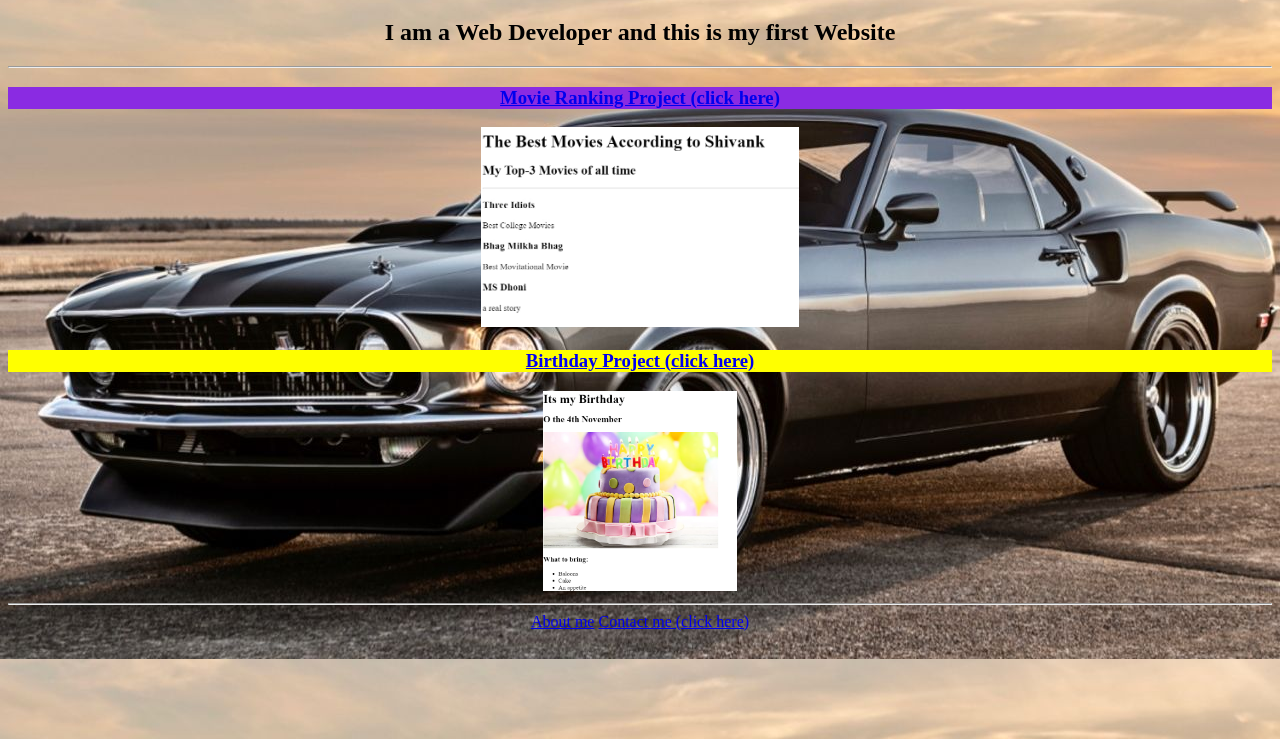
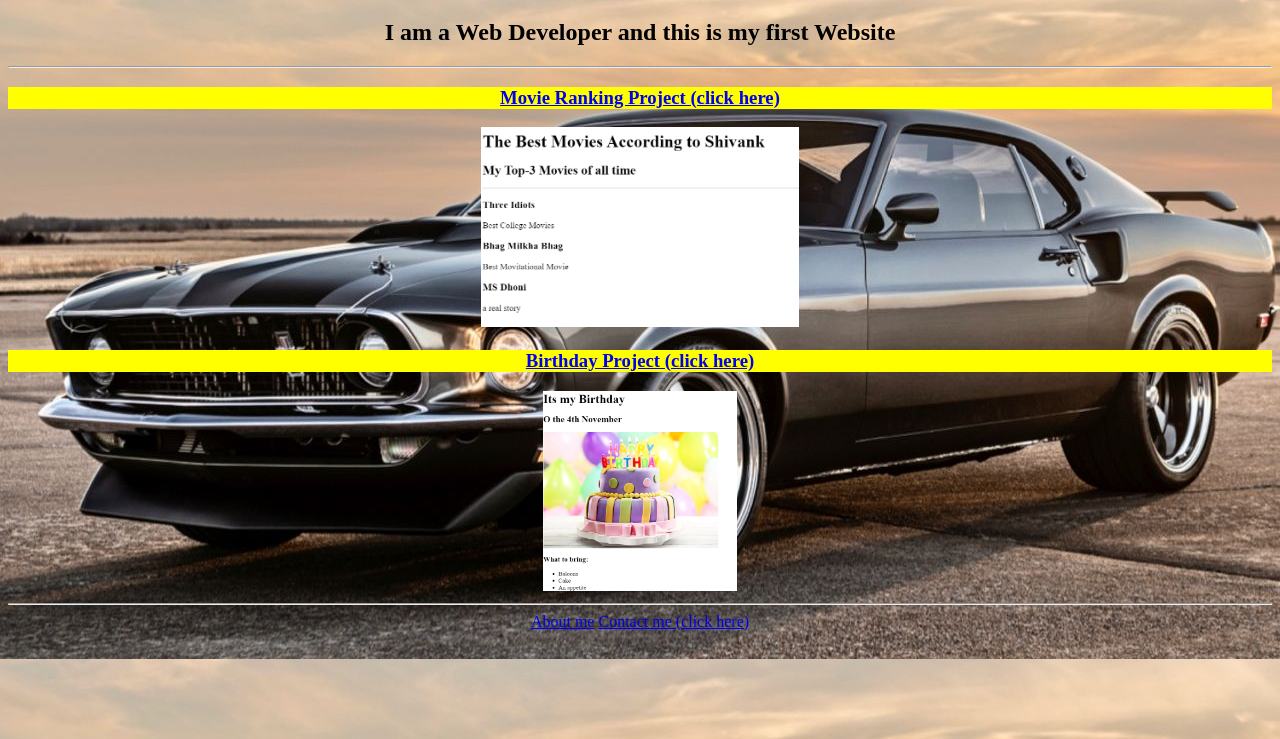
Before and after one commit to inshivank/html-portfolio, a plain HTML site: page index.html in a window 1280 px wide. Shown: the part 61-800 px from the top of the page. Drawn offline with Linux system fonts and the light colour scheme.

Commit message:
Update index.html

```diff
--- a/index.html
+++ b/index.html
@@ -8,7 +8,7 @@
         <h1>Shivank's Portfolio</h1>
         <h2>I am a Web Developer and this is my first Website</h2>
         <hr>
-        <h3 style="background-color: blueviolet;"><a href="./public/Movies.html">Movie Ranking Project (click here) </a></h3>
+        <h3 style="background-color: yellow;"><a href="./public/Movies.html">Movie Ranking Project (click here) </a></h3>
         <img src="./assets/images/Movies.jpg" height="200"/>
         <h3 style="background-color:yellow;"><a href="./public/Birthday.html">Birthday Project (click here)</a></h3>
         <img src="./assets/images/Birthday.jpg" height="200"/>
```
